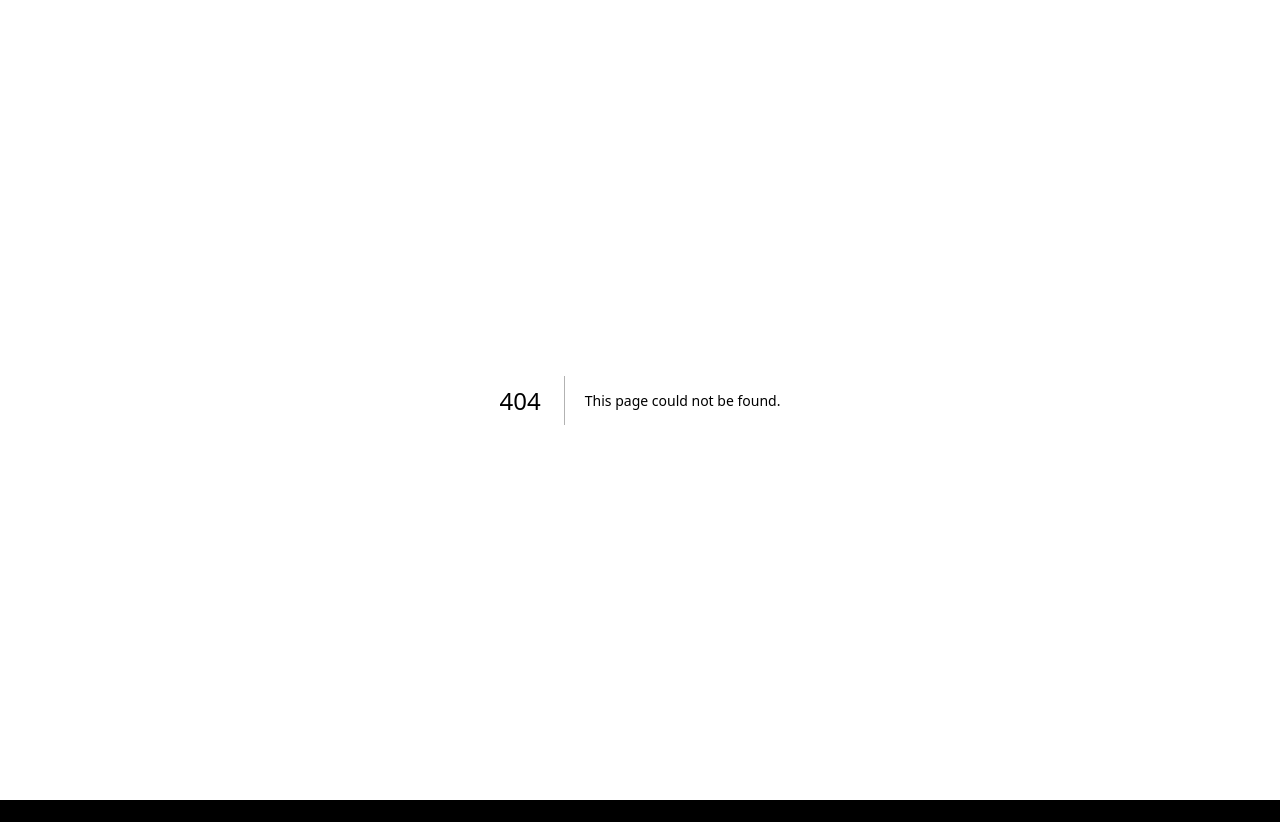
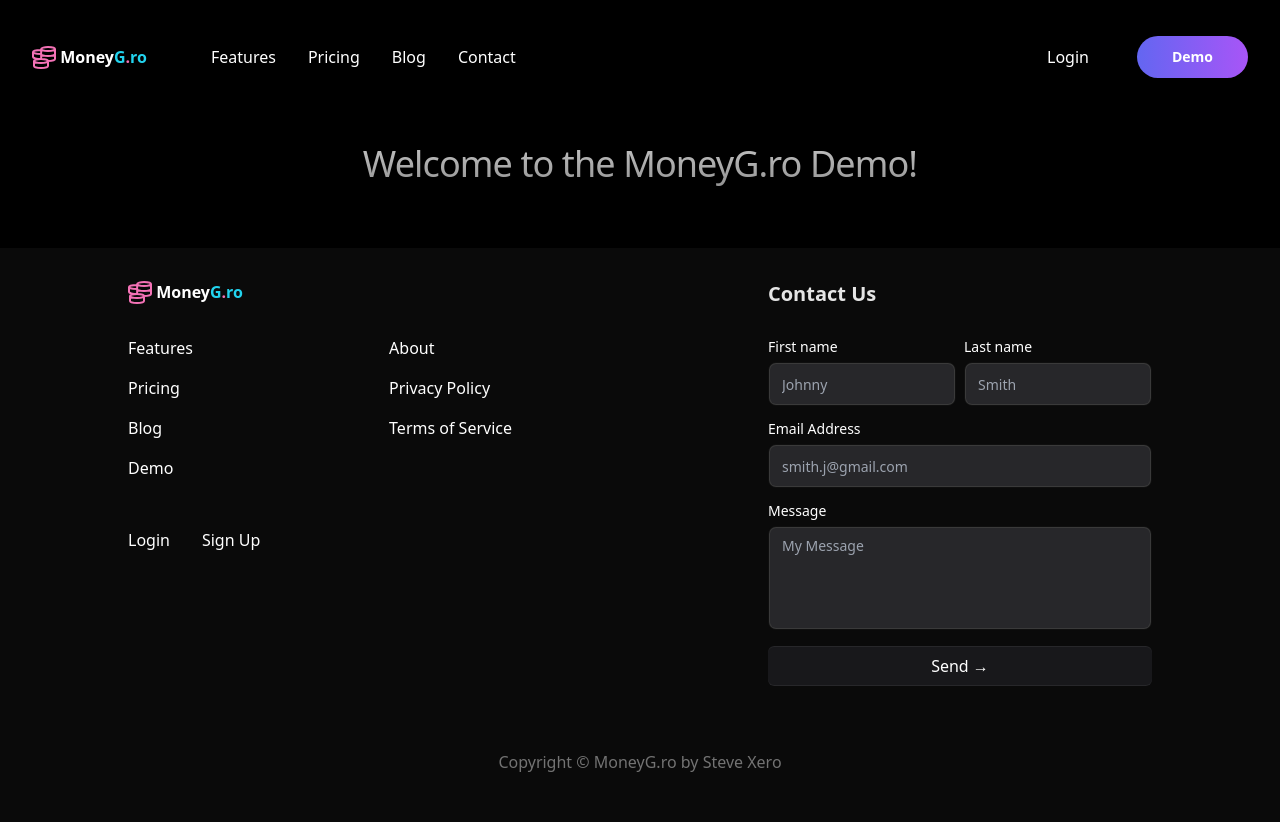
Before and after one commit to stevexero/moneygro_landing_page, a Next.js app: page /demo in a window 1280 px wide. Before the commit this address had no page. Before the commit the page ends 800 px from the top, so only its background shows below. Built offline with nearby package versions, Linux system fonts and the light colour scheme; no server answers.

Commit message:
Added demo page, touched up styles, added auth

```diff
--- a/package.json
+++ b/package.json
@@ -10,6 +10,9 @@
   },
   "dependencies": {
     "@radix-ui/react-label": "^2.1.0",
+    "@stripe/stripe-js": "^4.4.0",
+    "@supabase/auth-ui-react": "^0.4.7",
+    "@supabase/supabase-js": "^2.45.3",
     "@tabler/icons-react": "^3.14.0",
     "@tsparticles/engine": "^3.5.0",
     "@tsparticles/react": "^3.0.0",
@@ -22,6 +25,7 @@
     "react-dom": "^18",
     "react-icons": "^5.3.0",
     "react-responsive": "^10.0.0",
+    "stripe": "^16.9.0",
     "tailwind-merge": "^2.5.2"
   },
   "devDependencies": {
--- a/src/components/Footer.tsx
+++ b/src/components/Footer.tsx
@@ -41,6 +41,9 @@ const Footer = () => {
                     </li>
                     <li className='mt-4'>
                       <Link href='#blog'>Blog</Link>
+                    </li>
+                    <li className='mt-4'>
+                      <Link href='/demo'>Demo</Link>
                     </li>
                   </ul>
                   <ul className='flex flex-row items-center mt-12'>
@@ -109,7 +112,10 @@ const Footer = () => {
         </div>
       </div>
       <p className='mb-12 text-neutral-500'>
-        Copyright &copy; MoneyG.ro by Steve Xero
+        Copyright &copy; MoneyG.ro by{' '}
+        <a href='https://stevexero.com' target='_blank'>
+          Steve Xero
+        </a>
       </p>
     </footer>
   );
--- a/src/components/Login.tsx
+++ b/src/components/Login.tsx
@@ -1,5 +1,13 @@
+import { Auth } from '@supabase/auth-ui-react';
+import { supabase } from '../../utils/supabaseClient';
+
 const Login = () => {
-  return <div>Login Component</div>;
+  return (
+    <>
+      <h2 className='mb-4'>Login to MoneyG.ro</h2>
+      <Auth supabaseClient={supabase} view='sign_in' providers={['google']} />
+    </>
+  );
 };
 
 export default Login;
--- a/src/components/Navbar.tsx
+++ b/src/components/Navbar.tsx
@@ -12,7 +12,6 @@ import {
   useModal,
 } from './ui/animated-modal';
 import Login from './Login';
-import SignUp from './SignUp';
 
 const Navbar = () => {
   const isMobile = useMediaQuery({ query: '(max-width: 800px)' });
@@ -183,31 +182,25 @@ const Navbar = () => {
           <li className='mr-8'>
             <Modal>
               <ModalTrigger>
-                <button>Login</button>
+                <span>Login</span>
               </ModalTrigger>
-              <ModalBody>
-                <ModalContent>
+              <ModalBody className='items-center'>
+                <ModalContent className='w-full max-w-96'>
                   <Login />
                 </ModalContent>
               </ModalBody>
             </Modal>
           </li>
           <li>
-            <Modal>
-              <ModalTrigger className='p-[3px] relative bg-black z-10 md:text-sm transition duration-200 focus-visible:outline focus-visible:outline-2 focus-visible:outline-offset-2 block w-fullgroup/modal-btn'>
-                <button>
-                  <div className='absolute inset-0 bg-gradient-to-r from-indigo-500 to-purple-500 rounded-full' />
-                  <div className='px-8 py-2 rounded-[6px] relative group transition duration-200 text-white hover:scale-110'>
-                    Sign Up
-                  </div>
-                </button>
-              </ModalTrigger>
-              <ModalBody>
-                <ModalContent>
-                  <SignUp />
-                </ModalContent>
-              </ModalBody>
-            </Modal>
+            <Link
+              href='/demo'
+              className='p-[3px] relative bg-black z-10 md:text-sm transition duration-200 focus-visible:outline focus-visible:outline-2 focus-visible:outline-offset-2 block w-fullgroup/modal-btn'
+            >
+              <div className='absolute inset-0 bg-gradient-to-r from-indigo-500 to-purple-500 rounded-full' />
+              <div className='px-8 py-2 rounded-[6px] relative group transition duration-200 text-white hover:scale-110 font-bold'>
+                Demo
+              </div>
+            </Link>
           </li>
         </ul>
       </nav>
--- a/src/components/SignUp.tsx
+++ /dev/null
@@ -1,5 +0,0 @@
-const SignUp = () => {
-  return <div>SignUp Component</div>;
-};
-
-export default SignUp;
--- a/src/components/sections/Pricing.tsx
+++ b/src/components/sections/Pricing.tsx
@@ -159,7 +159,7 @@ const Pricing = () => {
                   >
                     <path d='M17 3.34a10 10 0 1 1 -14.995 8.984l-.005 -.324l.005 -.324a10 10 0 0 1 14.995 -8.336zm-1.293 5.953a1 1 0 0 0 -1.32 -.083l-.094 .083l-3.293 3.292l-1.293 -1.292l-.094 -.083a1 1 0 0 0 -1.403 1.403l.083 .094l2 2l.094 .083a1 1 0 0 0 1.226 0l.094 -.083l4 -4l.083 -.094a1 1 0 0 0 -.083 -1.32z'></path>
                   </svg>
-                  Smart Registers
+                  Single Register
                 </li>
               </ul>
               <button className='p-[3px] relative bg-black z-10 md:text-sm transition duration-200 focus-visible:outline focus-visible:outline-2 focus-visible:outline-offset-2 mt-10 block w-full'>
@@ -214,7 +214,22 @@ const Pricing = () => {
                   >
                     <path d='M17 3.34a10 10 0 1 1 -14.995 8.984l-.005 -.324l.005 -.324a10 10 0 0 1 14.995 -8.336zm-1.293 5.953a1 1 0 0 0 -1.32 -.083l-.094 .083l-3.293 3.292l-1.293 -1.292l-.094 -.083a1 1 0 0 0 -1.403 1.403l.083 .094l2 2l.094 .083a1 1 0 0 0 1.226 0l.094 -.083l4 -4l.083 -.094a1 1 0 0 0 -.083 -1.32z'></path>
                   </svg>
-                  Bank Integration
+                  Smart Registers
+                </li>
+                <li className='flex gap-x-3'>
+                  <svg
+                    xmlns='http://www.w3.org/2000/svg'
+                    width='24'
+                    height='24'
+                    viewBox='0 0 24 24'
+                    fill='currentColor'
+                    stroke='none'
+                    className='tabler-icon tabler-icon-circle-check-filled text-muted dark:text-muted-dark h-6 w-5 flex-none'
+                    aria-hidden='true'
+                  >
+                    <path d='M17 3.34a10 10 0 1 1 -14.995 8.984l-.005 -.324l.005 -.324a10 10 0 0 1 14.995 -8.336zm-1.293 5.953a1 1 0 0 0 -1.32 -.083l-.094 .083l-3.293 3.292l-1.293 -1.292l-.094 -.083a1 1 0 0 0 -1.403 1.403l.083 .094l2 2l.094 .083a1 1 0 0 0 1.226 0l.094 -.083l4 -4l.083 -.094a1 1 0 0 0 -.083 -1.32z'></path>
+                  </svg>
+                  Net Worth Tracking
                 </li>
                 <li className='flex gap-x-3'>
                   <svg
@@ -316,7 +331,7 @@ const Pricing = () => {
                   >
                     <path d='M17 3.34a10 10 0 1 1 -14.995 8.984l-.005 -.324l.005 -.324a10 10 0 0 1 14.995 -8.336zm-1.293 5.953a1 1 0 0 0 -1.32 -.083l-.094 .083l-3.293 3.292l-1.293 -1.292l-.094 -.083a1 1 0 0 0 -1.403 1.403l.083 .094l2 2l.094 .083a1 1 0 0 0 1.226 0l.094 -.083l4 -4l.083 -.094a1 1 0 0 0 -.083 -1.32z'></path>
                   </svg>
-                  Net Worth Tracking
+                  Bank Integration
                 </li>
                 <li className='flex gap-x-3'>
                   <svg
@@ -528,6 +543,9 @@ const Pricing = () => {
                         Smart Registers
                       </td>
                       <td className='whitespace-nowrap px-3 py-4 text-sm text-muted dark:text-muted-dark text-center'>
+                        <p>Simple</p>
+                      </td>
+                      <td className='whitespace-nowrap px-3 py-4 text-sm text-muted dark:text-muted-dark text-center'>
                         <svg
                           xmlns='http://www.w3.org/2000/svg'
                           width='24'
@@ -542,6 +560,47 @@ const Pricing = () => {
                         >
                           <path d='M5 12l5 5l10 -10'></path>
                         </svg>
+                      </td>
+                      <td className='whitespace-nowrap px-3 py-4 text-sm text-muted dark:text-muted-dark text-center'>
+                        <svg
+                          xmlns='http://www.w3.org/2000/svg'
+                          width='24'
+                          height='24'
+                          viewBox='0 0 24 24'
+                          fill='none'
+                          stroke='currentColor'
+                          strokeWidth='2'
+                          strokeLinecap='round'
+                          strokeLinejoin='round'
+                          className='tabler-icon tabler-icon-check mx-auto h-4 w-4 flex-shrink-0 text-white'
+                        >
+                          <path d='M5 12l5 5l10 -10'></path>
+                        </svg>
+                      </td>
+                      <td className='whitespace-nowrap px-3 py-4 text-sm text-muted dark:text-muted-dark text-center'>
+                        <svg
+                          xmlns='http://www.w3.org/2000/svg'
+                          width='24'
+                          height='24'
+                          viewBox='0 0 24 24'
+                          fill='none'
+                          stroke='currentColor'
+                          strokeWidth='2'
+                          strokeLinecap='round'
+                          strokeLinejoin='round'
+                          className='tabler-icon tabler-icon-check mx-auto h-4 w-4 flex-shrink-0 text-white'
+                        >
+                          <path d='M5 12l5 5l10 -10'></path>
+                        </svg>
+                      </td>
+                    </tr>
+                    {/*  */}
+                    <tr>
+                      <td className='whitespace-nowrap py-4 pl-4 pr-3 text-sm font-medium text-white sm:pl-0'>
+                        Net Worth Tracking
+                      </td>
+                      <td className='whitespace-nowrap px-3 py-4 text-sm text-muted dark:text-muted-dark text-center'>
+                        {/*  */}
                       </td>
                       <td className='whitespace-nowrap px-3 py-4 text-sm text-muted dark:text-muted-dark text-center'>
                         <svg
@@ -601,20 +660,7 @@ const Pricing = () => {
                         {/*  */}
                       </td>
                       <td className='whitespace-nowrap px-3 py-4 text-sm text-muted dark:text-muted-dark text-center'>
-                        <svg
-                          xmlns='http://www.w3.org/2000/svg'
-                          width='24'
-                          height='24'
-                          viewBox='0 0 24 24'
-                          fill='none'
-                          stroke='currentColor'
-                          strokeWidth='2'
-                          strokeLinecap='round'
-                          strokeLinejoin='round'
-                          className='tabler-icon tabler-icon-check mx-auto h-4 w-4 flex-shrink-0 text-white'
-                        >
-                          <path d='M5 12l5 5l10 -10'></path>
-                        </svg>
+                        {/*  */}
                       </td>
                       <td className='whitespace-nowrap px-3 py-4 text-sm text-muted dark:text-muted-dark text-center'>
                         <svg
@@ -653,50 +699,6 @@ const Pricing = () => {
                     <tr>
                       <td className='whitespace-nowrap py-4 pl-4 pr-3 text-sm font-medium text-white sm:pl-0'>
                         AI Assistance
-                      </td>
-                      <td className='whitespace-nowrap px-3 py-4 text-sm text-muted dark:text-muted-dark text-center'>
-                        {/*  */}
-                      </td>
-                      <td className='whitespace-nowrap px-3 py-4 text-sm text-muted dark:text-muted-dark text-center'>
-                        {/*  */}
-                      </td>
-                      <td className='whitespace-nowrap px-3 py-4 text-sm text-muted dark:text-muted-dark text-center'>
-                        <svg
-                          xmlns='http://www.w3.org/2000/svg'
-                          width='24'
-                          height='24'
-                          viewBox='0 0 24 24'
-                          fill='none'
-                          stroke='currentColor'
-                          strokeWidth='2'
-                          strokeLinecap='round'
-                          strokeLinejoin='round'
-                          className='tabler-icon tabler-icon-check mx-auto h-4 w-4 flex-shrink-0 text-white'
-                        >
-                          <path d='M5 12l5 5l10 -10'></path>
-                        </svg>
-                      </td>
-                      <td className='whitespace-nowrap px-3 py-4 text-sm text-muted dark:text-muted-dark text-center'>
-                        <svg
-                          xmlns='http://www.w3.org/2000/svg'
-                          width='24'
-                          height='24'
-                          viewBox='0 0 24 24'
-                          fill='none'
-                          stroke='currentColor'
-                          strokeWidth='2'
-                          strokeLinecap='round'
-                          strokeLinejoin='round'
-                          className='tabler-icon tabler-icon-check mx-auto h-4 w-4 flex-shrink-0 text-white'
-                        >
-                          <path d='M5 12l5 5l10 -10'></path>
-                        </svg>
-                      </td>
-                    </tr>
-                    {/*  */}
-                    <tr>
-                      <td className='whitespace-nowrap py-4 pl-4 pr-3 text-sm font-medium text-white sm:pl-0'>
-                        Net Worth Tracking
                       </td>
                       <td className='whitespace-nowrap px-3 py-4 text-sm text-muted dark:text-muted-dark text-center'>
                         {/*  */}
--- /dev/null
+++ b/src/pages/demo.tsx
@@ -0,0 +1,17 @@
+import Layout from '@/components/Layout';
+
+const demo = () => {
+  return (
+    <Layout>
+      <div className='w-full flex items-start justify-center mb-8'>
+        <div className='w-full md:max-w-7xl px-8 mt-28'>
+          <h1 className='text-2xl md:text-4xl font-medium tracking-tight relative z-20 bg-clip-text text-transparent bg-gradient-to-b from-neutral-200 to-neutral-500 py-8 text-center'>
+            Welcome to the MoneyG.ro Demo!
+          </h1>
+        </div>
+      </div>
+    </Layout>
+  );
+};
+
+export default demo;
--- a/src/styles/globals.css
+++ b/src/styles/globals.css
@@ -6,3 +6,34 @@ html {
   scroll-behavior: smooth;
   background-color: black;
 }
+
+.supabase-auth-ui_ui-divider {
+  display: none !important;
+}
+
+.supabase-auth-ui_ui-button {
+  @apply bg-gradient-to-br relative from-zinc-900 to-zinc-900 block bg-zinc-800 w-full text-white rounded-md h-10 font-medium shadow-[0px_1px_0px_0px_var(--zinc-800)_inset,0px_-1px_0px_0px_var(--zinc-800)_inset] !important;
+  max-width: 20rem !important;
+  align-self: center !important;
+}
+
+button.supabase-auth-ui_ui-button.c-bOcPnF.c-bOcPnF-iwjZXY-color-default
+  svg.c-eSSyNk {
+  @apply hidden !important;
+}
+
+button[type='submit'].supabase-auth-ui_ui-button.c-bOcPnF.c-bOcPnF-cmFMMs-color-primary {
+  @apply mt-8 !important;
+}
+
+label.supabase-auth-ui_ui-label.c-bpexlo {
+  @apply text-sm font-medium text-white leading-none peer-disabled:cursor-not-allowed peer-disabled:opacity-70 !important;
+}
+
+.supabase-auth-ui_ui-input {
+  @apply flex h-10 w-full border-none bg-zinc-800 text-white rounded-md px-3 py-2 text-sm file:border-0 file:bg-transparent file:text-sm file:font-medium placeholder:text-neutral-600 focus-visible:outline-none focus-visible:ring-[2px] focus-visible:ring-neutral-600 disabled:cursor-not-allowed disabled:opacity-50 shadow-[0px_0px_1px_1px_var(--neutral-700)] group-hover/input:shadow-none transition duration-500 mt-2 !important;
+}
+
+div.supabase-auth-ui_ui-container.c-jTXIoq.c-jTXIoq-bsgKCL-direction-vertical.c-jTXIoq-bXHFxK-gap-large {
+  @apply mt-4 !important;
+}
--- /dev/null
+++ b/utils/supabaseClient.ts
@@ -0,0 +1,5 @@
+import { createClient } from '@supabase/supabase-js';
+export const supabase = createClient(
+  process.env.NEXT_PUBLIC_SUPABASE_URL!,
+  process.env.NEXT_PUBLIC_SUPABASE_ANON_KEY!
+);
--- /dev/null
+++ b/utils/supabaseServer.ts
@@ -0,0 +1,5 @@
+import { createClient } from '@supabase/supabase-js';
+export const supabaseAdmin = createClient(
+  process.env.NEXT_PUBLIC_SUPABASE_URL!,
+  process.env.SUPABASE_SECRET_KEY!
+);
```
Also changed, not shown: 1 other file (tests, documents, lock files or other folders).
